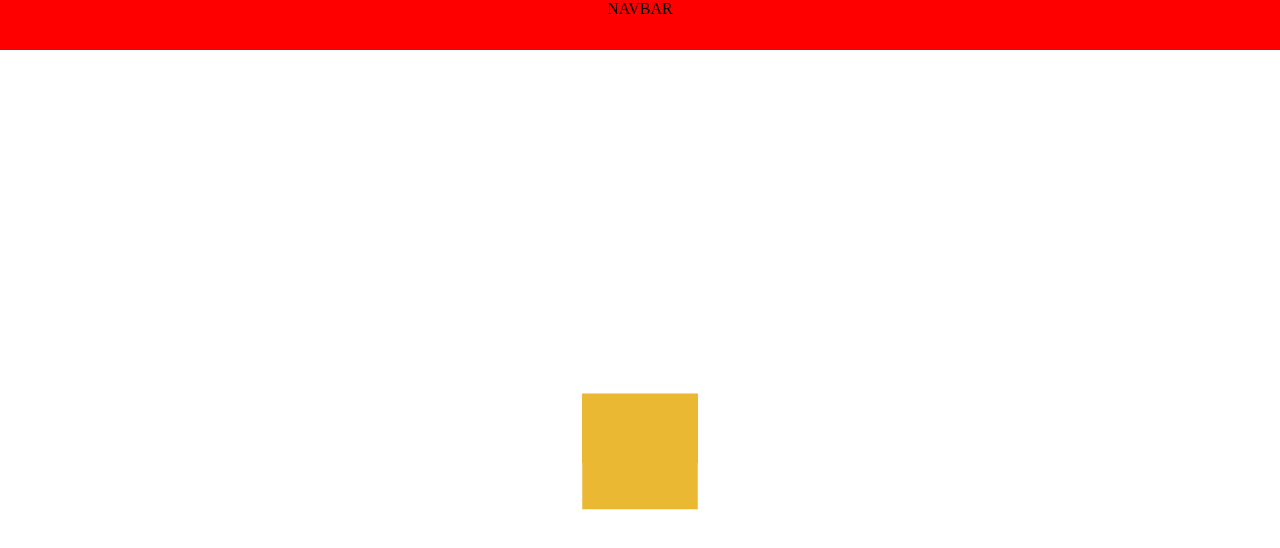
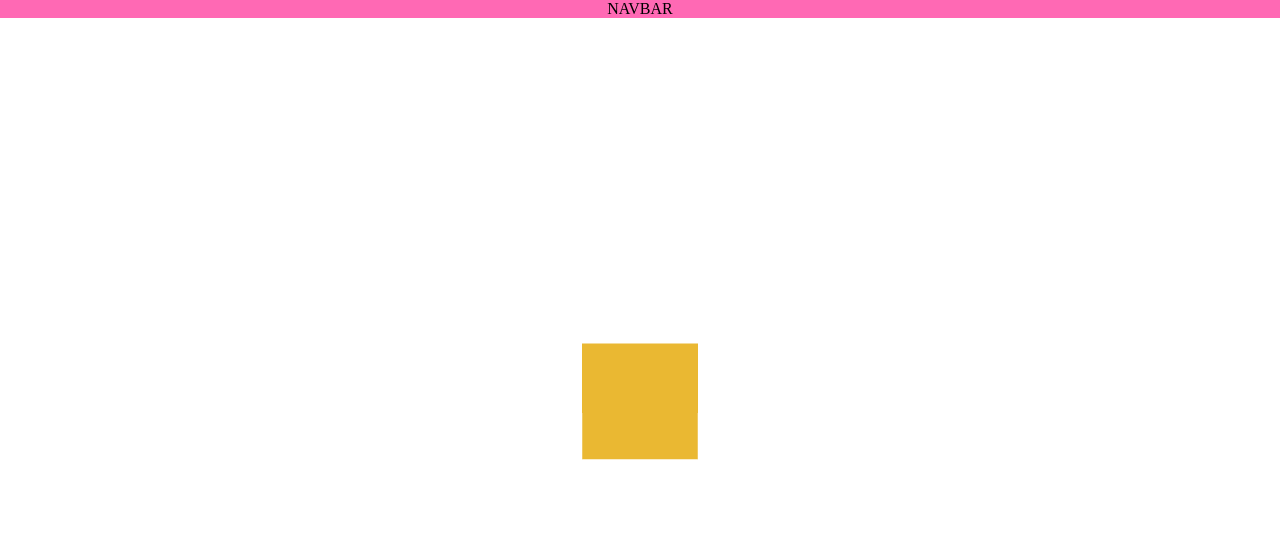
Before and after one commit to marcschul/algo3D, a React (Create React App) app: page / in a window 1280 px wide. Shown: the top 548 px of the page. Built offline with nearby package versions, Linux system fonts and the light colour scheme.

Commit message:
place navbar ontop of canvas

```diff
--- a/src/components/Nav.css
+++ b/src/components/Nav.css
@@ -1,6 +1,8 @@
 .Nav {
-  height: 50px;
+  overflow: hidden;
+  background-color: hotpink;
+  position: fixed;
+  top: 0;
   width: 100%;
-  background-color: red;
   text-align: center;
 }
```
